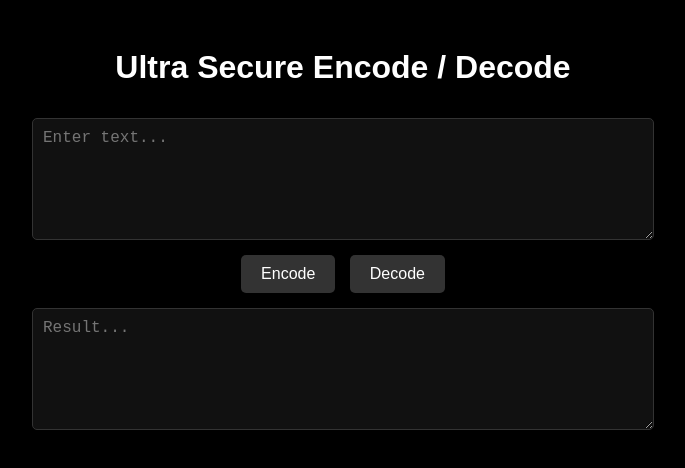
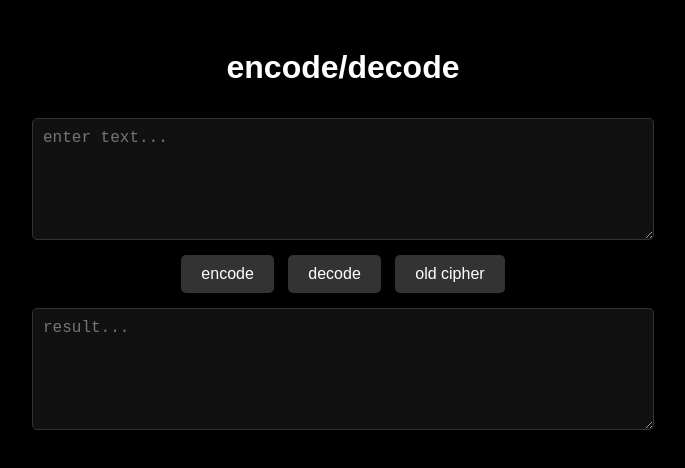
Before and after one commit to zydagoat/eneenn, a plain HTML site: page new.html in a window 1280 px wide. Shown: the whole page, without its empty margins (297-982 px from the left). Drawn offline with Linux system fonts and the light colour scheme.

Commit message:
Update new.html

```diff
--- a/new.html
+++ b/new.html
@@ -3,7 +3,7 @@
 <head>
   <meta charset="UTF-8" />
   <meta name="viewport" content="width=device-width, initial-scale=1.0"/>
-  <title>Ultra Secure Cipher</title>
+  <title>new cipher</title>
   <style>
     body {
       background-color: #000;
@@ -42,21 +42,21 @@
   </style>
 </head>
 <body>
-  <h1>Ultra Secure Encode / Decode</h1>
+  <h1>encode/decode</h1>
 
-  <textarea id="input" placeholder="Enter text..."></textarea>
+  <textarea id="input" placeholder="enter text..."></textarea>
   <div>
-    <button onclick="encode()">Encode</button>
-    <button onclick="decode()">Decode</button>
+    <button onclick="encode()">encode</button>
+    <button onclick="decode()">decode</button>
+    <button onclick="window.location.href='index.html'">old cipher</button>
   </div>
-  <textarea id="output" placeholder="Result..." readonly></textarea>
+  <textarea id="output" placeholder="result..." readonly></textarea>
 
   <script>
 const letters = "abcdefghijklmnopqrstuvwxyz";
 const chars = "abcdefghijklmnopqrstuvwxyzABCDEFGHIJKLMNOPQRSTUVWXYZ0123456789!@#$%^&*_-+=~?><";
 const usedChunks = new Set();
 
-// Generate random-length cipher string (4–15 characters)
 function randomChunk() {
   let chunk;
   do {
@@ -67,7 +67,6 @@ function randomChunk() {
   return chunk;
 }
 
-// Assign 20+ unique cipher strings to each letter
 const multiCipher = {};
 for (let letter of letters) {
   multiCipher[letter] = [];
@@ -76,7 +75,6 @@ for (let letter of letters) {
   }
 }
 
-// Decode map
 const decodeMap = {};
 for (let [letter, chunks] of Object.entries(multiCipher)) {
   for (let chunk of chunks) {
@@ -84,10 +82,8 @@ for (let [letter, chunks] of Object.entries(multiCipher)) {
   }
 }
 
-// Sort chunks longest-first for decoding
 const sortedChunks = Object.keys(decodeMap).sort((a, b) => b.length - a.length);
 
-// Encode
 function encode() {
   const text = document.getElementById("input").value.toLowerCase();
   let result = "";
@@ -102,7 +98,6 @@ function encode() {
   document.getElementById("output").value = result;
 }
 
-// Decode
 function decode() {
   const text = document.getElementById("input").value;
   let result = "";
```
